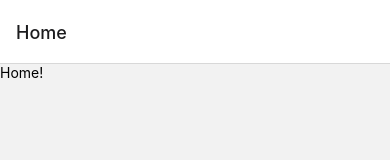
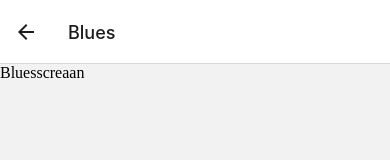
Before and after one commit to ShaliniR8/my-mood, a React Native app in the folder my-mood/: screen /Blues in a window 390 px wide. Before the commit this address had no page. Shown: the top 160 px of the page. Built offline with nearby package versions, Linux system fonts and the light colour scheme.

Commit message:
safe area

```diff
--- a/my-mood/App.js
+++ b/my-mood/App.js
@@ -1,5 +1,6 @@
 import { NavigationContainer } from '@react-navigation/native';
 import { createNativeStackNavigator } from '@react-navigation/native-stack';
+import BluesScreen from './screens/BluesScrean';
 import HomeScreen from './screens/HomeScreen';
 
 
@@ -11,6 +12,7 @@ export default function App() {
       {/* different screens inside our app through nav container */}
       <Stack.Navigator>
         <Stack.Screen name="Home" component={HomeScreen} />
+        <Stack.Screen name="Blues" component={BluesScreen} />
       </Stack.Navigator>
     </NavigationContainer>
   );
--- /dev/null
+++ b/my-mood/screens/BluesScrean.js
@@ -0,0 +1,7 @@
+const BluesScreen = () =>{
+     return (
+          "Bluesscreaan"
+     )
+}
+
+export default BluesScreen;
--- a/my-mood/screens/HomeScreen.js
+++ b/my-mood/screens/HomeScreen.js
@@ -1,13 +1,22 @@
+import React, {useLayoutEffect} from 'react';
+
 import { StatusBar } from 'expo-status-bar';
-import { Text, View } from 'react-native';
-import { NavigationContainer } from '@react-navigation/native';
+import { Text, SafeAreaView } from 'react-native';
+import { useNavigation } from '@react-navigation/native';
 
 const HomeScreen = () => {
+     const nav = useNavigation();
+     useLayoutEffect(() => {
+          nav.setOptions({
+               headerShown: false,
+          })
+     }, [])
+
      return (
-       <View className="flex-1 items-center justify-center bg-white">
-         <Text>Home!</Text>
+       <SafeAreaView style={{ flex: 1, alignItems: 'center', justifyContent: 'center' }}>
+         <Text> Home! In Safe Area. </Text>
          <StatusBar style="auto" />
-       </View>
+       </SafeAreaView>
      );
    }
 
```
